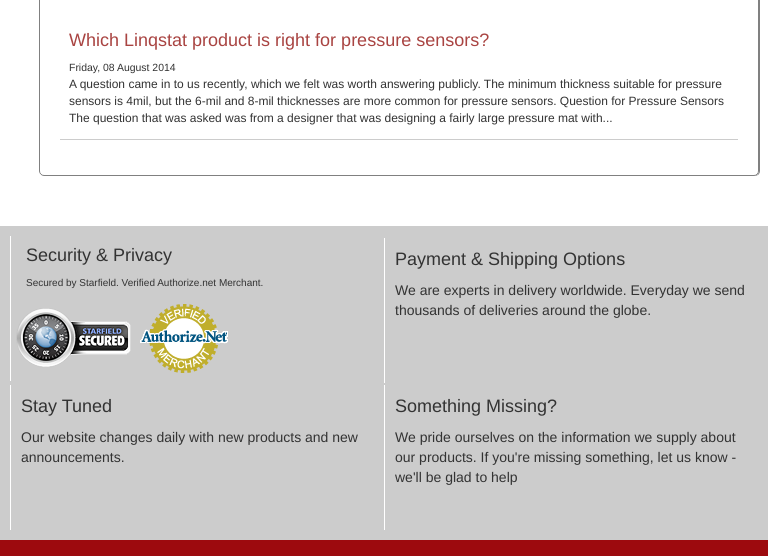
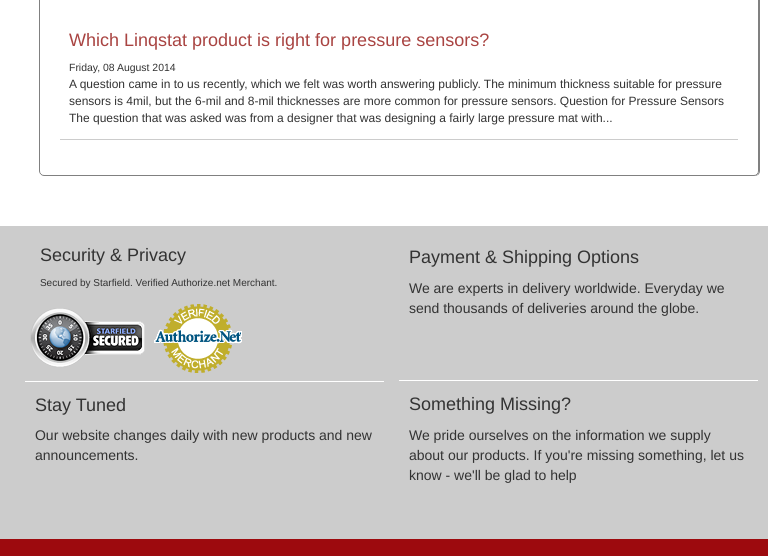
Before and after one commit to FarooqAbdullah/CaplinqResponsive, a plain HTML site: page index.html in a window 768 px wide. Shown: the part 3134-3690 px from the top of the page. Drawn offline with Linux system fonts and the light colour scheme.

Commit message:
fixded upper footer issues

```diff
--- a/css/style.css
+++ b/css/style.css
@@ -586,18 +586,22 @@ h3.show
 
 .left2box
 	{
-		width:50%;
+		width:48%;
 		float:left;
-		border-left:1px solid white !important;
+		border-bottom:1px solid white !important;
+        border-left:none ;
+        margin-top:0;
+        margin-left:2%;
 
 	}
 
 	.right2box
 	{
-		width:50%;
+		width:48%;
 		float:right;
-		border-left:1px solid white !important;
-
+		/*border-bottom:1px solid white !important;*/
+		border-left:none ;
+        margin-left: 2%;
 	}
 
 }
```
